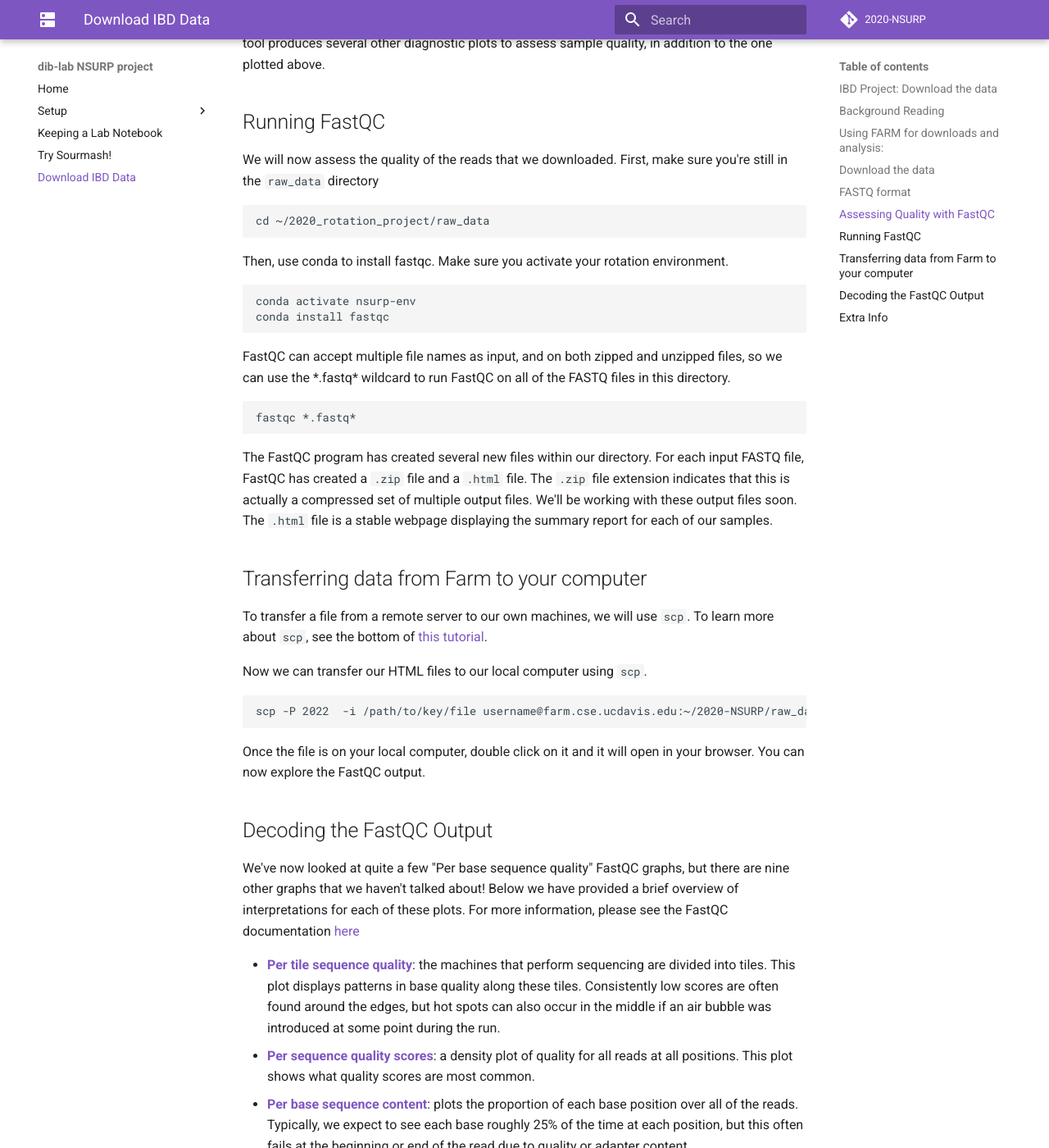
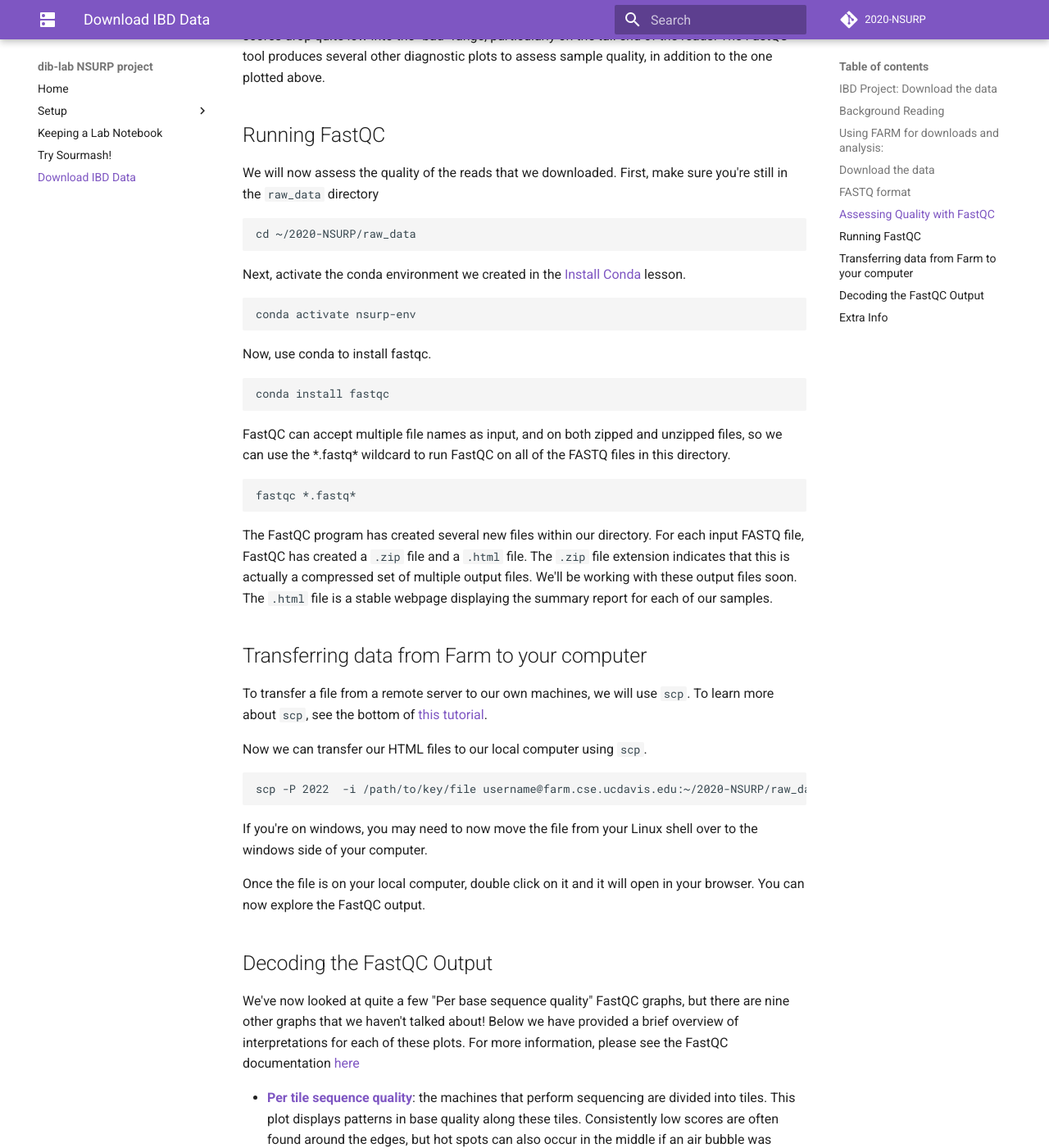
Before and after one commit to dib-lab/2020-NSURP, an MkDocs documentation site: the page built from doc/05.download-assess-ibd-data.md, in a window 1280 px wide and 1400 px high, scrolled down 6376 px. Shown: the whole window at 82% size. Built offline with MkDocs 1.6.1 and Material for MkDocs 9.7.7, drawn with Linux system fonts in a browser that asks for light colours; comment, search, counter and statistics services are not loaded; some of the changed text lies outside the part shown.

Commit message:
minor fixes

````diff
--- a/doc/05.download-assess-ibd-data.md
+++ b/doc/05.download-assess-ibd-data.md
@@ -113,7 +113,7 @@
 wget ftp.sra.ebi.ac.uk/vol1/fastq/SRR121/000/SRR1211680/SRR1211680_2.fastq.gz
 ```
 
-if you do `ls -l` now, you should see the following:
+if you do `ls` now, you should see the following:
 
 ```
 SRR1211157_1.fastq.gz  SRR1211428_1.fastq.gz  SRR1211440_1.fastq.gz  SRR1211568_1.fastq.gz  SRR1211665_1.fastq.gz  SRR1211680_1.fastq.gz
@@ -228,13 +229,17 @@
 We will now assess the quality of the reads that we downloaded. First, make sure you're still in the `raw_data` directory
 
 ```
-cd ~/2020_rotation_project/raw_data
+cd ~/2020-NSURP/raw_data
 ```
 
-Then, use conda to install fastqc. Make sure you activate your rotation environment.
+Next, activate the conda environment we created in the [Install Conda](02.conda.md) lesson.
+```
+conda activate nsurp-env
+```
+
+Now, use conda to install fastqc.
 
 ```
-conda activate nsurp-env
 conda install fastqc
 ```
 
@@ -262,6 +267,8 @@
 scp -P 2022  -i /path/to/key/file username@farm.cse.ucdavis.edu:~/2020-NSURP/raw_data/*.html .
 ```
 
+If you're on windows, you may need to now move the file from your Linux shell over to the windows side of your computer.
+
 Once the file is on your local computer, double click on it and it will open in your browser.
 You can now explore the FastQC output.
 
````
Also changed, not shown: other parts of doc/05.download-assess-ibd-data.md (+2 -1 lines).
